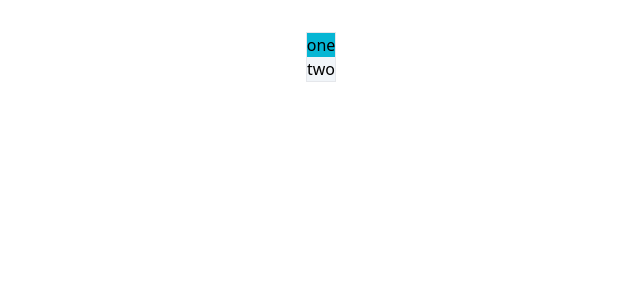
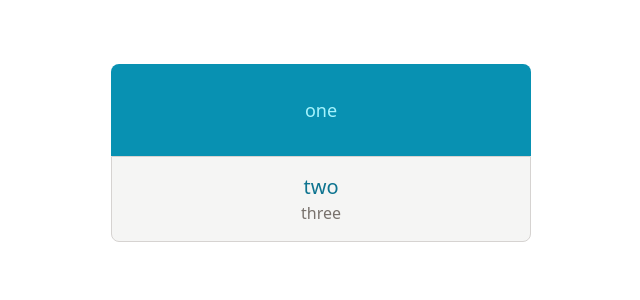
Before and after one commit to w7595wen/React-Project, a React (Vite) app in the folder vite-project/: page / in a window 1280 px wide. Shown: the top 300 px of the page, without its empty margins (319-959 px from the left). Built offline with nearby package versions, Linux system fonts and the light colour scheme.

Commit message:
continued styling boxes

```diff
--- a/vite-project/src/QuoteBox1.jsx
+++ b/vite-project/src/QuoteBox1.jsx
@@ -1,8 +1,16 @@
 const QuoteBox1 = (props) => {
+  const { quote } = props;
+  console.log(quote);
+
   return (
-    <div className="flex flex-col border border-red">
-      <div className="bg-cyan-500">one</div>
-      <div className="bg-slate-100"> two </div>
+    <div className="flex flex-col m-8">
+      <div className="bg-cyan-600 text-cyan-200 p-8 text-lg rounded-t-lg w-[420px]">
+        one
+      </div>
+      <div className="flex flex-col items-center p-4 border rounded-b-lg bg-stone-100 border-stone-300">
+        <div className="text-xl text-cyan-700">two</div>
+        <div className="text-stone-500 ">three</div>
+      </div>
     </div>
   );
 };
```
